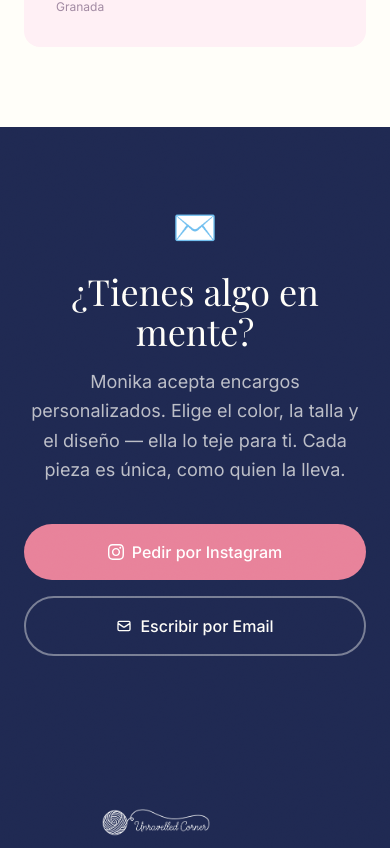
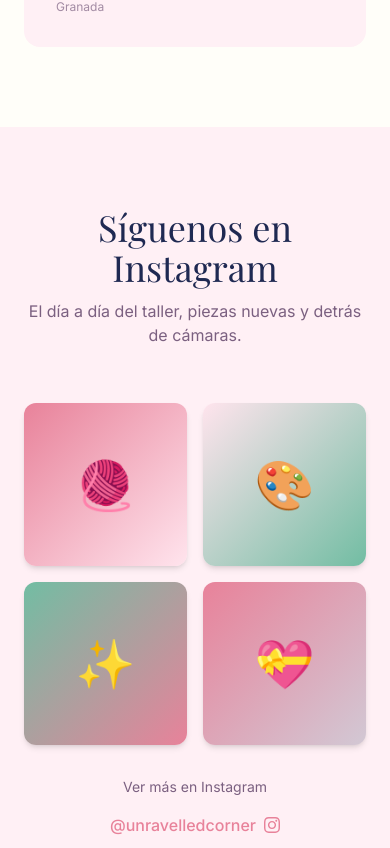
Before and after one commit to maurigarciavg/tienda-monika-maurigarciavg, a Next.js app: page / in a window 390 px wide. Shown: the part 5476-6324 px from the top of the page. Built offline with nearby package versions, Linux system fonts and the light colour scheme; a web font is replaced by a local one.

Commit message:
feat: add Instagram gallery section and fix Instagram handle links
The Instagram handle used across the site pointed to a placeholder
(made_bymonnama) instead of the real account (unravelledcorner).

Co-Authored-By: Claude Sonnet 5 <noreply@anthropic.com>

```diff
--- a/app/contacto/page.tsx
+++ b/app/contacto/page.tsx
@@ -19,7 +19,7 @@ export default function ContactoPage() {
 
       <div className="space-y-4">
         <a
-          href="https://www.instagram.com/made_bymonnama"
+          href="https://www.instagram.com/unravelledcorner"
           target="_blank"
           rel="noopener noreferrer"
           className="flex items-center gap-4 p-6 bg-monnama-surface hover:bg-monnama-peach rounded-2xl transition-colors duration-200 group"
@@ -33,7 +33,7 @@ export default function ContactoPage() {
             <p className="font-medium text-monnama-brown group-hover:text-monnama-terra transition-colors">
               Instagram
             </p>
-            <p className="text-monnama-brown-mid text-sm">@made_bymonnama</p>
+            <p className="text-monnama-brown-mid text-sm">@unravelledcorner</p>
           </div>
           <svg className="w-5 h-5 text-monnama-brown-mid ml-auto" fill="none" stroke="currentColor" viewBox="0 0 24 24">
             <path strokeLinecap="round" strokeLinejoin="round" strokeWidth={2} d="M9 5l7 7-7 7" />
--- a/app/en/contacto/page.tsx
+++ b/app/en/contacto/page.tsx
@@ -17,7 +17,7 @@ export default function ContactPageEn() {
 
       <div className="space-y-4">
         <a
-          href="https://www.instagram.com/made_bymonnama"
+          href="https://www.instagram.com/unravelledcorner"
           target="_blank"
           rel="noopener noreferrer"
           className="flex items-center gap-4 p-6 bg-monnama-surface hover:bg-monnama-peach rounded-2xl transition-colors duration-200 group"
@@ -29,7 +29,7 @@ export default function ContactPageEn() {
           </div>
           <div>
             <p className="font-medium text-monnama-brown group-hover:text-monnama-terra transition-colors">Instagram</p>
-            <p className="text-monnama-brown-mid text-sm">@made_bymonnama</p>
+            <p className="text-monnama-brown-mid text-sm">@unravelledcorner</p>
           </div>
           <svg className="w-5 h-5 text-monnama-brown-mid ml-auto" fill="none" stroke="currentColor" viewBox="0 0 24 24">
             <path strokeLinecap="round" strokeLinejoin="round" strokeWidth={2} d="M9 5l7 7-7 7" />
--- a/app/en/faq/page.tsx
+++ b/app/en/faq/page.tsx
@@ -9,7 +9,7 @@ export const metadata: Metadata = {
 const faqs = [
   {
     q: "How do I place an order?",
-    a: "Message me on Instagram (@made_bymonnama) or email unravelledcorner@gmail.com with the piece you're interested in. I'll confirm availability and walk you through all the details before we proceed.",
+    a: "Message me on Instagram (@unravelledcorner) or email unravelledcorner@gmail.com with the piece you're interested in. I'll confirm availability and walk you through all the details before we proceed.",
   },
   {
     q: "How long does delivery take?",
@@ -75,7 +75,7 @@ export default function FaqPageEn() {
         <p className="text-monnama-brown-mid mb-6">Message me directly and I&apos;ll get back to you as soon as possible.</p>
         <div className="flex flex-col sm:flex-row gap-3 justify-center">
           <a
-            href="https://www.instagram.com/made_bymonnama"
+            href="https://www.instagram.com/unravelledcorner"
             target="_blank"
             rel="noopener noreferrer"
             className="inline-flex items-center justify-center gap-2 bg-monnama-terra hover:bg-monnama-terra-dark text-white px-6 py-3 rounded-full font-medium transition-colors duration-200"
--- a/app/en/producto/[id]/page.tsx
+++ b/app/en/producto/[id]/page.tsx
@@ -104,7 +104,7 @@ export default async function ProductPageEn({
                 Interested? Reach me on:
               </p>
               <a
-                href="https://www.instagram.com/made_bymonnama"
+                href="https://www.instagram.com/unravelledcorner"
                 target="_blank"
                 rel="noopener noreferrer"
                 className="flex items-center gap-3 w-full bg-monnama-terra hover:bg-monnama-terra-dark text-white px-6 py-4 rounded-xl font-medium transition-colors duration-200"
@@ -130,7 +130,7 @@ export default async function ProductPageEn({
               <p className="text-monnama-brown-mid text-sm mb-4">
                 This piece isn&apos;t available right now, but I can make it to order.
               </p>
-              <a href="https://www.instagram.com/made_bymonnama" target="_blank" rel="noopener noreferrer" className="inline-flex items-center gap-2 text-monnama-terra hover:text-monnama-terra-dark font-medium transition-colors">
+              <a href="https://www.instagram.com/unravelledcorner" target="_blank" rel="noopener noreferrer" className="inline-flex items-center gap-2 text-monnama-terra hover:text-monnama-terra-dark font-medium transition-colors">
                 Message me on Instagram →
               </a>
             </div>
--- a/app/faq/page.tsx
+++ b/app/faq/page.tsx
@@ -9,7 +9,7 @@ export const metadata: Metadata = {
 const faqs = [
   {
     q: "¿Cómo hago un pedido?",
-    a: "Escríbeme por Instagram (@made_bymonnama) o por email a unravelledcorner@gmail.com indicando la pieza que te interesa. Te confirmaré disponibilidad y te cuento todos los detalles antes de proceder.",
+    a: "Escríbeme por Instagram (@unravelledcorner) o por email a unravelledcorner@gmail.com indicando la pieza que te interesa. Te confirmaré disponibilidad y te cuento todos los detalles antes de proceder.",
   },
   {
     q: "¿Cuánto tarda en llegar?",
@@ -75,7 +75,7 @@ export default function FaqPage() {
         <p className="text-monnama-brown-mid mb-6">Escríbeme directamente y te respondo lo antes posible.</p>
         <div className="flex flex-col sm:flex-row gap-3 justify-center">
           <a
-            href="https://www.instagram.com/made_bymonnama"
+            href="https://www.instagram.com/unravelledcorner"
             target="_blank"
             rel="noopener noreferrer"
             className="inline-flex items-center justify-center gap-2 bg-monnama-terra hover:bg-monnama-terra-dark text-white px-6 py-3 rounded-full font-medium transition-colors duration-200"
--- a/app/page.tsx
+++ b/app/page.tsx
@@ -3,6 +3,7 @@ import { productos } from "@/data/productos";
 import ProductCard from "@/components/ProductCard";
 import ScrollReveal from "@/components/ScrollReveal";
 import Marquee from "@/components/Marquee";
+import InstagramFeed from "@/components/InstagramFeed";
 
 const destacados = productos.filter((p) => p.disponible).slice(0, 3);
 
@@ -172,7 +173,7 @@ export default function Home() {
           <ScrollReveal delay={300}>
             <div className="text-center mt-14">
               <a
-                href="https://www.instagram.com/made_bymonnama"
+                href="https://www.instagram.com/unravelledcorner"
                 target="_blank"
                 rel="noopener noreferrer"
                 className="inline-block bg-monnama-terra hover:bg-monnama-terra-dark text-white px-8 py-4 rounded-full font-medium transition-colors duration-200"
@@ -271,6 +272,25 @@ export default function Home() {
         </div>
       </section>
 
+      {/* Instagram */}
+      <section className="py-20 px-6 bg-monnama-surface">
+        <div className="max-w-4xl mx-auto">
+          <ScrollReveal>
+            <div className="text-center mb-14">
+              <h2 className="font-display text-4xl text-monnama-brown mb-3">
+                Síguenos en Instagram
+              </h2>
+              <p className="text-monnama-brown-mid">
+                El día a día del taller, piezas nuevas y detrás de cámaras.
+              </p>
+            </div>
+          </ScrollReveal>
+          <ScrollReveal delay={100}>
+            <InstagramFeed />
+          </ScrollReveal>
+        </div>
+      </section>
+
       {/* Encargo personalizado */}
       <section className="relative grain bg-monnama-brown py-20 px-6">
         <ScrollReveal>
@@ -285,7 +305,7 @@ export default function Home() {
             </p>
             <div className="flex flex-col sm:flex-row gap-4 justify-center">
               <a
-                href="https://www.instagram.com/made_bymonnama"
+                href="https://www.instagram.com/unravelledcorner"
                 target="_blank"
                 rel="noopener noreferrer"
                 className="inline-flex items-center justify-center gap-2 bg-monnama-terra hover:bg-monnama-terra-dark text-white px-8 py-4 rounded-full font-medium transition-colors duration-200"
--- a/app/producto/[id]/page.tsx
+++ b/app/producto/[id]/page.tsx
@@ -139,7 +139,7 @@ export default async function ProductoPage({
                 ¿Te interesa? Contáctame por:
               </p>
               <a
-                href="https://www.instagram.com/made_bymonnama"
+                href="https://www.instagram.com/unravelledcorner"
                 target="_blank"
                 rel="noopener noreferrer"
                 className="flex items-center gap-3 w-full bg-monnama-terra hover:bg-monnama-terra-dark text-white px-6 py-4 rounded-xl font-medium transition-colors duration-200"
@@ -166,7 +166,7 @@ export default async function ProductoPage({
                 Esta pieza no está disponible ahora mismo, pero puedo hacerla bajo pedido.
               </p>
               <a
-                href="https://www.instagram.com/made_bymonnama"
+                href="https://www.instagram.com/unravelledcorner"
                 target="_blank"
                 rel="noopener noreferrer"
                 className="inline-flex items-center gap-2 text-monnama-terra hover:text-monnama-terra-dark font-medium transition-colors"
--- a/components/Footer.tsx
+++ b/components/Footer.tsx
@@ -51,7 +51,7 @@ export default function Footer() {
 
         <div className="flex items-center gap-4">
           <a
-            href="https://www.instagram.com/made_bymonnama"
+            href="https://www.instagram.com/unravelledcorner"
             target="_blank"
             rel="noopener noreferrer"
             aria-label="Instagram de Unravelled Corner"
--- /dev/null
+++ b/components/InstagramFeed.tsx
@@ -0,0 +1,48 @@
+type Locale = "es" | "en";
+
+const instagramPosts = [
+  { emoji: "🧶", color: "from-monnama-terra to-monnama-peach" },
+  { emoji: "🎨", color: "from-monnama-peach to-monnama-sage" },
+  { emoji: "✨", color: "from-monnama-sage to-monnama-terra" },
+  { emoji: "💝", color: "from-monnama-terra to-monnama-brown/20" },
+];
+
+export default function InstagramFeed({ locale = "es" }: { locale?: Locale }) {
+  const viewMoreLabel = locale === "en" ? "See more on Instagram" : "Ver más en Instagram";
+
+  return (
+    <div className="w-full">
+      <div className="grid grid-cols-2 sm:grid-cols-4 gap-4">
+        {instagramPosts.map((post, i) => (
+          <a
+            key={i}
+            href="https://www.instagram.com/unravelledcorner/"
+            target="_blank"
+            rel="noopener noreferrer"
+            className="group aspect-square rounded-xl overflow-hidden shadow-md hover:shadow-xl transition-shadow duration-300"
+          >
+            <div
+              className={`w-full h-full bg-gradient-to-br ${post.color} flex items-center justify-center text-5xl group-hover:scale-110 transition-transform duration-300`}
+            >
+              {post.emoji}
+            </div>
+          </a>
+        ))}
+      </div>
+      <div className="text-center mt-8">
+        <p className="text-monnama-brown-mid text-sm mb-4">{viewMoreLabel}</p>
+        <a
+          href="https://www.instagram.com/unravelledcorner/"
+          target="_blank"
+          rel="noopener noreferrer"
+          className="inline-flex items-center gap-2 text-monnama-terra hover:text-monnama-terra-dark font-medium transition-colors"
+        >
+          @unravelledcorner
+          <svg className="w-4 h-4" fill="currentColor" viewBox="0 0 24 24">
+            <path d="M12 2.163c3.204 0 3.584.012 4.85.07 3.252.148 4.771 1.691 4.919 4.919.058 1.265.069 1.645.069 4.849 0 3.205-.012 3.584-.069 4.849-.149 3.225-1.664 4.771-4.919 4.919-1.266.058-1.644.07-4.85.07-3.204 0-3.584-.012-4.849-.07-3.26-.149-4.771-1.699-4.919-4.92-.058-1.265-.07-1.644-.07-4.849 0-3.204.013-3.583.07-4.849.149-3.227 1.664-4.771 4.919-4.919 1.266-.057 1.645-.069 4.849-.069zm0-2.163c-3.259 0-3.667.014-4.947.072-4.358.2-6.78 2.618-6.98 6.98-.059 1.281-.073 1.689-.073 4.948 0 3.259.014 3.668.072 4.948.2 4.358 2.618 6.78 6.98 6.98 1.281.058 1.689.072 4.948.072 3.259 0 3.668-.014 4.948-.072 4.354-.2 6.782-2.618 6.979-6.98.059-1.28.073-1.689.073-4.948 0-3.259-.014-3.667-.072-4.947-.196-4.354-2.617-6.78-6.979-6.98-1.281-.059-1.69-.073-4.949-.073zm0 5.838c-3.403 0-6.162 2.759-6.162 6.162s2.759 6.163 6.162 6.163 6.162-2.759 6.162-6.163c0-3.403-2.759-6.162-6.162-6.162zm0 10.162c-2.209 0-4-1.79-4-4 0-2.209 1.791-4 4-4s4 1.791 4 4c0 2.21-1.791 4-4 4zm6.406-11.845c-.796 0-1.441.645-1.441 1.44s.645 1.44 1.441 1.44c.795 0 1.439-.645 1.439-1.44s-.644-1.44-1.439-1.44z" />
+          </svg>
+        </a>
+      </div>
+    </div>
+  );
+}
--- a/components/MobileContactBar.tsx
+++ b/components/MobileContactBar.tsx
@@ -27,7 +27,7 @@ export default function MobileContactBar() {
     >
       <div className="bg-white border-t border-monnama-peach px-4 py-3 flex gap-3">
         <a
-          href="https://www.instagram.com/made_bymonnama"
+          href="https://www.instagram.com/unravelledcorner"
           target="_blank"
           rel="noopener noreferrer"
           className="flex-1 flex items-center justify-center gap-2 bg-monnama-terra text-white py-3 rounded-xl font-medium text-sm"
```
Also changed, not shown: app/en/page.tsx (+22 -2 lines).
